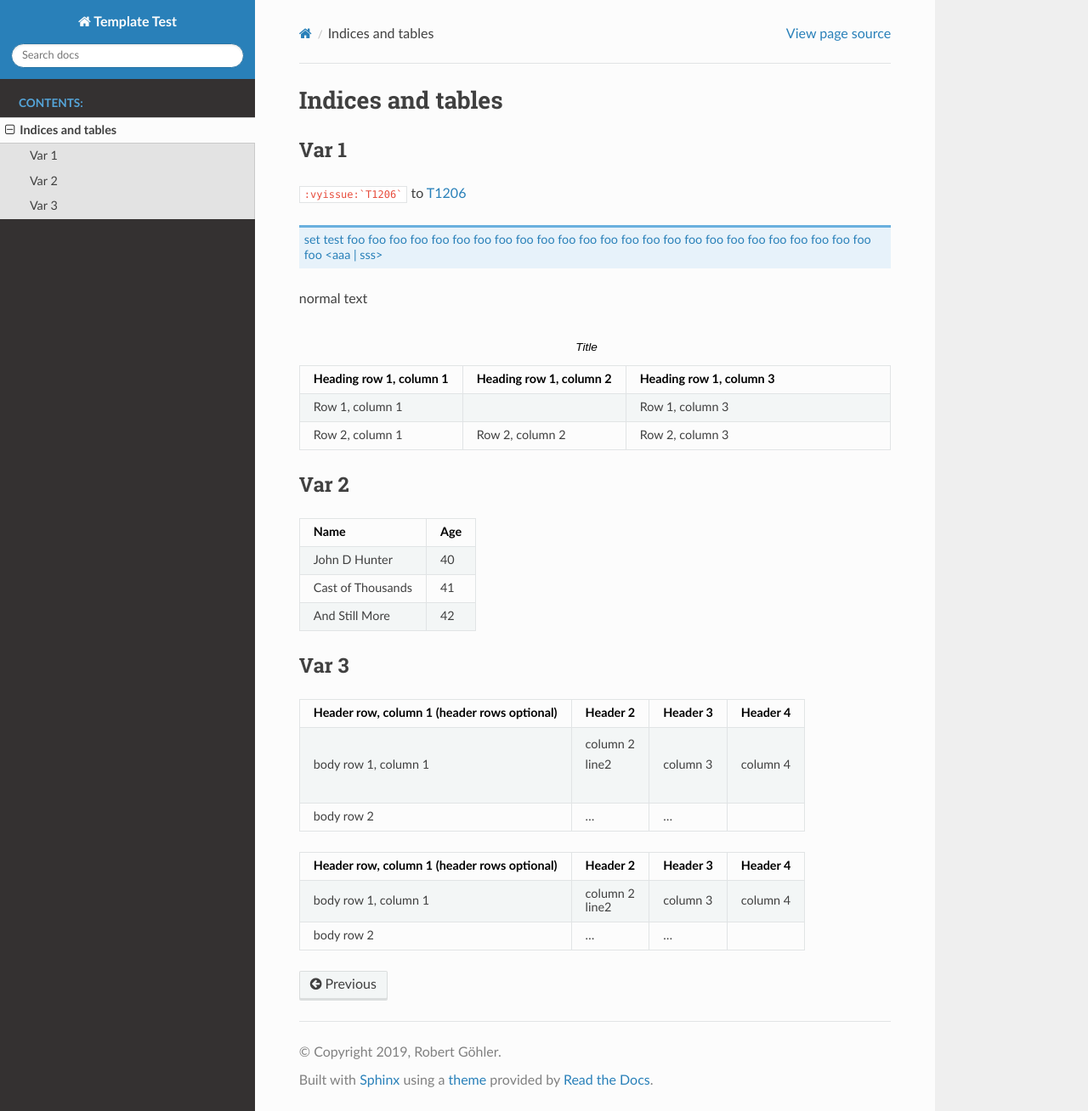
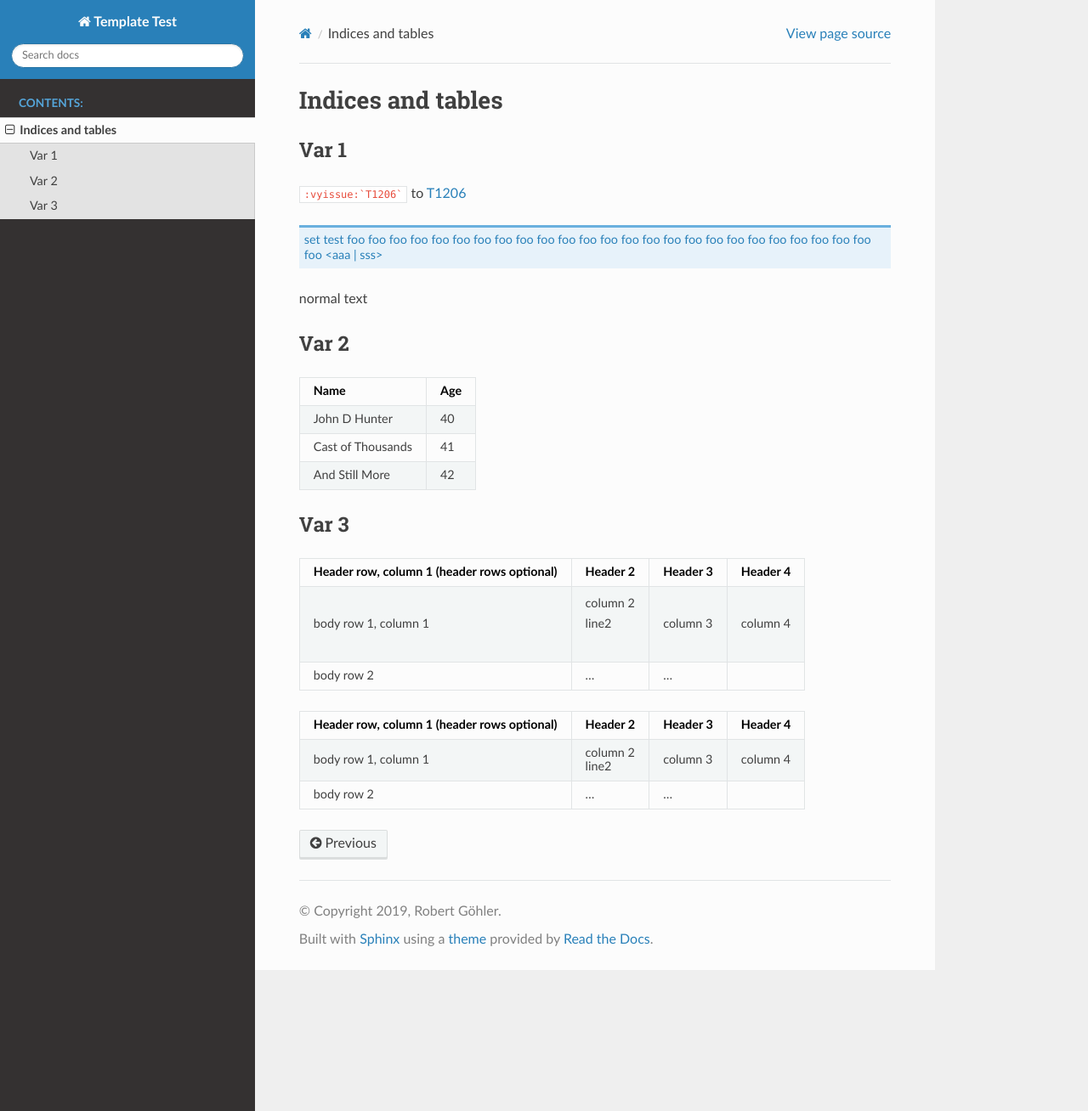
Before and after one commit to rebortg/rtfd-test, a Sphinx documentation site: the page built from docs/source/test.rst, in a window 1280 px wide and 1308 px high. Shown: the whole window at 85% size. Built offline with Sphinx 7.4.7 and the Read the Docs theme 2.0.0, drawn with Linux system fonts in a browser that asks for light colours.

Commit message:
del table

```diff
--- a/docs/source/test.rst
+++ b/docs/source/test.rst
@@ -18,22 +18,6 @@
 :cfgcmd:`set test foo foo foo foo foo foo foo foo foo foo foo foo foo foo foo foo foo foo foo foo foo foo foo foo foo foo <aaa | sss>`
 
 normal text
-
-.. list-table:: Title
-   :widths: 25 25 50
-   :header-rows: 1
-
-   * - Heading row 1, column 1
-     - Heading row 1, column 2
-     - Heading row 1, column 3
-   * - Row 1, column 1
-     -
-     - Row 1, column 3
-   * - Row 2, column 1
-     - Row 2, column 2
-     - Row 2, column 3
-
-
 
 
 Var 2
```
